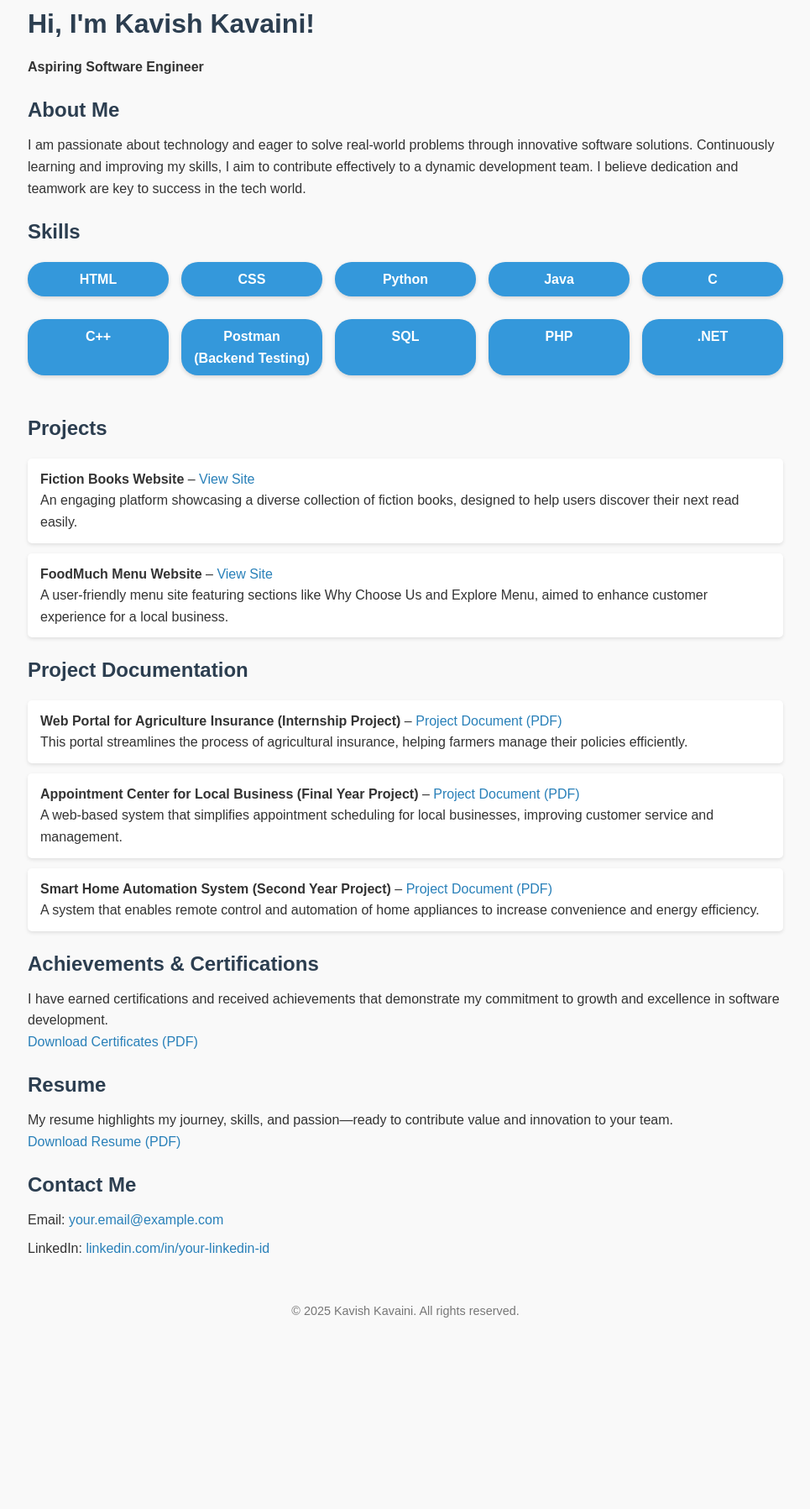
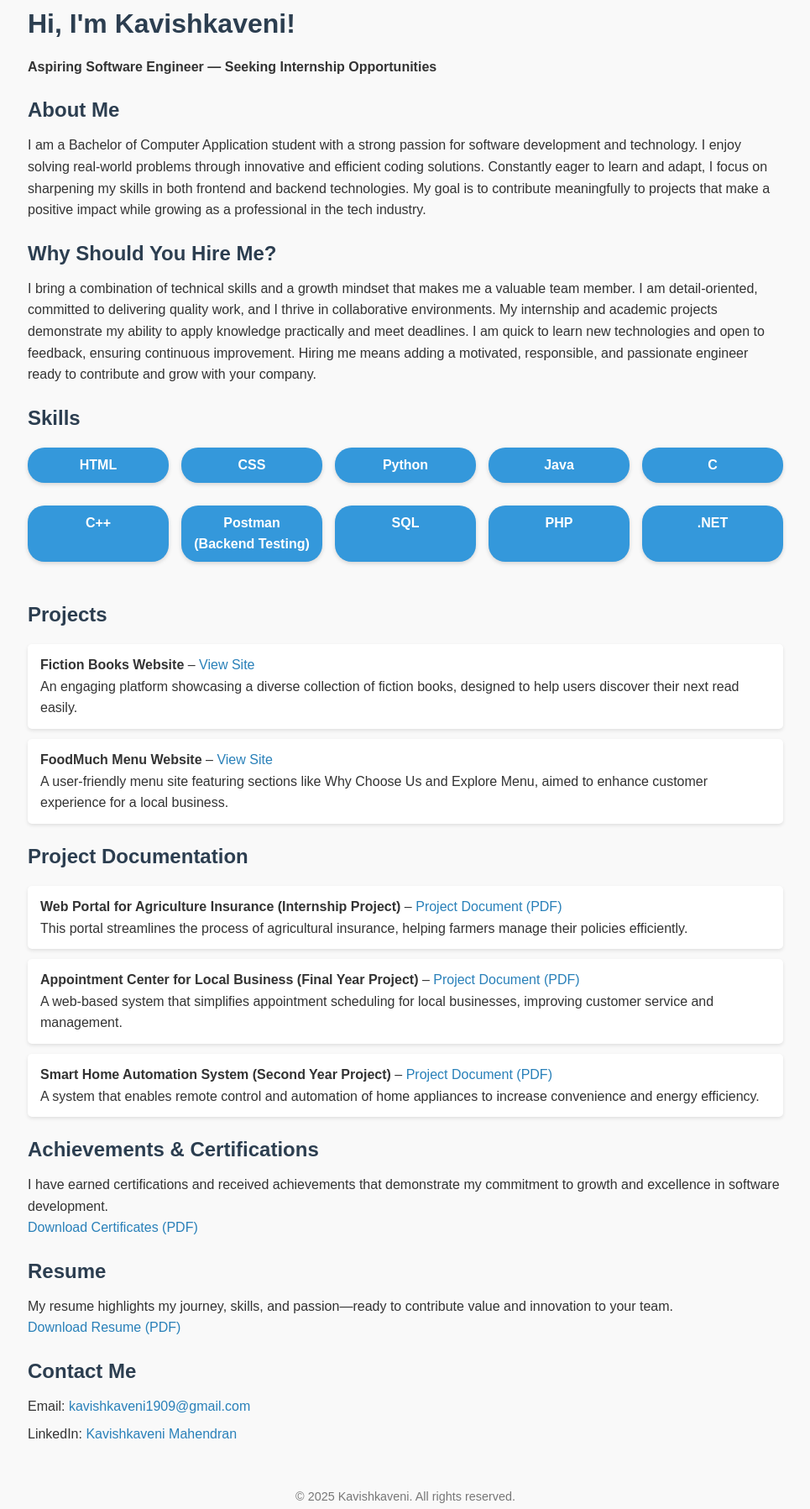
Before and after one commit to Kavish-mahend/kavish-portfolio, a plain HTML site: page index.html in a window 1280 px wide. Shown: the part 37-1834 px from the top of the page at 84% size, without its empty margins (157-1122 px from the left). Before the commit the page ends 1650 px from the top, so only its background shows below. Drawn offline with Linux system fonts and the light colour scheme.

Commit message:
Update index.html

```diff
--- a/index.html
+++ b/index.html
@@ -3,7 +3,7 @@
 <head>
   <meta charset="UTF-8" />
   <meta name="viewport" content="width=device-width, initial-scale=1" />
-  <title>Kavish Kavaini Portfolio</title>
+  <title>Kavishkaveni Portfolio</title>
   <style>
     body {
       font-family: Arial, sans-serif;
@@ -68,14 +68,17 @@
   </style>
 </head>
 <body>
-  <h1>Hi, I'm Kavish Kavaini!</h1>
-  <p><strong>Aspiring Software Engineer</strong></p>
+  <h1>Hi, I'm Kavishkaveni!</h1>
+  <p><strong>Aspiring Software Engineer — Seeking Internship Opportunities</strong></p>
 
   <h2>About Me</h2>
   <p>
-    I am passionate about technology and eager to solve real-world problems through innovative software solutions.
-    Continuously learning and improving my skills, I aim to contribute effectively to a dynamic development team.
-    I believe dedication and teamwork are key to success in the tech world.
+    I am a Bachelor of Computer Application student with a strong passion for software development and technology. I enjoy solving real-world problems through innovative and efficient coding solutions. Constantly eager to learn and adapt, I focus on sharpening my skills in both frontend and backend technologies. My goal is to contribute meaningfully to projects that make a positive impact while growing as a professional in the tech industry.
+  </p>
+
+  <h2>Why Should You Hire Me?</h2>
+  <p>
+    I bring a combination of technical skills and a growth mindset that makes me a valuable team member. I am detail-oriented, committed to delivering quality work, and I thrive in collaborative environments. My internship and academic projects demonstrate my ability to apply knowledge practically and meet deadlines. I am quick to learn new technologies and open to feedback, ensuring continuous improvement. Hiring me means adding a motivated, responsible, and passionate engineer ready to contribute and grow with your company.
   </p>
 
   <h2>Skills</h2>
@@ -115,7 +118,7 @@
     </li>
     <li>
       <strong>Appointment Center for Local Business (Final Year Project)</strong> –
-      <a href="FinalYearProject.pdf" target="_blank" rel="noopener">Project Document (PDF)</a>
+      <a href="FinalProject.pdf" target="_blank" rel="noopener">Project Document (PDF)</a>
       <br/>A web-based system that simplifies appointment scheduling for local businesses, improving customer service and management.
     </li>
     <li>
@@ -128,7 +131,7 @@
   <h2>Achievements & Certifications</h2>
   <p>
     I have earned certifications and received achievements that demonstrate my commitment to growth and excellence in software development.
-    <br/><a href="kavishkeveni_certificates.pdf" target="_blank" rel="noopener">Download Certificates (PDF)</a>
+    <br/><a href="Kavishkeveni_Certificates.pdf" target="_blank" rel="noopener">Download Certificates (PDF)</a>
   </p>
 
   <h2>Resume</h2>
@@ -139,12 +142,12 @@
 
   <h2>Contact Me</h2>
   <div class="contact-info">
-    <p>Email: <a href="mailto:your.email@example.com">your.email@example.com</a></p>
-    <p>LinkedIn: <a href="https://www.linkedin.com/in/your-linkedin-id" target="_blank" rel="noopener">linkedin.com/in/your-linkedin-id</a></p>
+    <p>Email: <a href="mailto:kavishkaveni1909@gmail.com">kavishkaveni1909@gmail.com</a></p>
+    <p>LinkedIn: <a href="http://linkedin.com/in/kavishkaveni-mahendran-155ba6281" target="_blank" rel="noopener">Kavishkaveni Mahendran</a></p>
   </div>
 
   <footer>
-    &copy; 2025 Kavish Kavaini. All rights reserved.
+    &copy; 2025 Kavishkaveni. All rights reserved.
   </footer>
 </body>
 </html>
```
